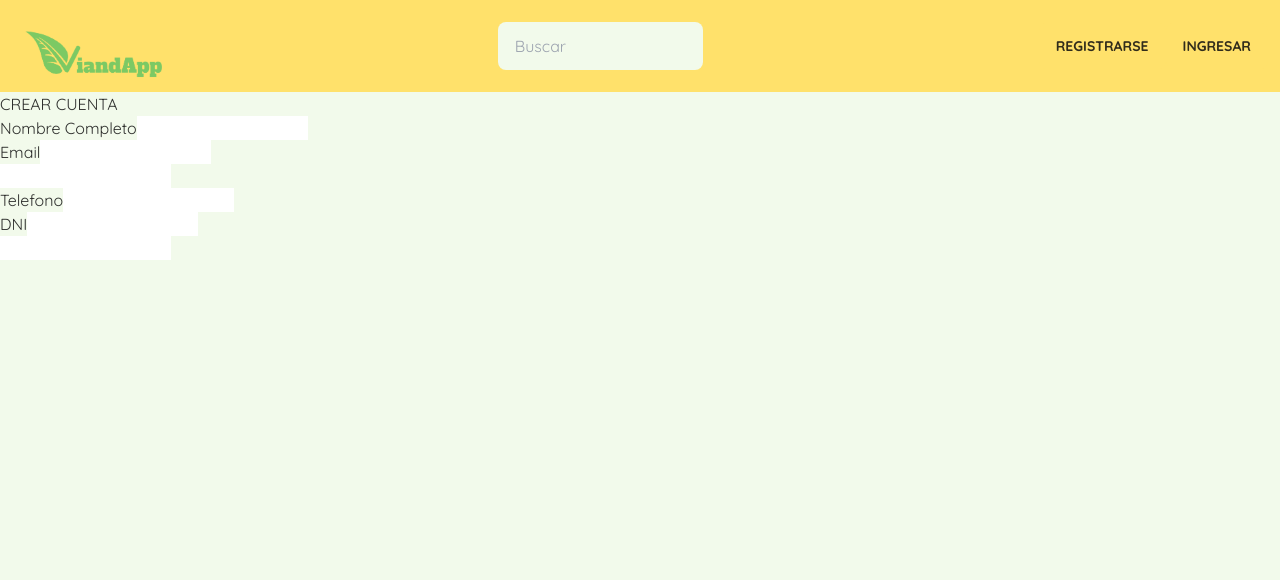
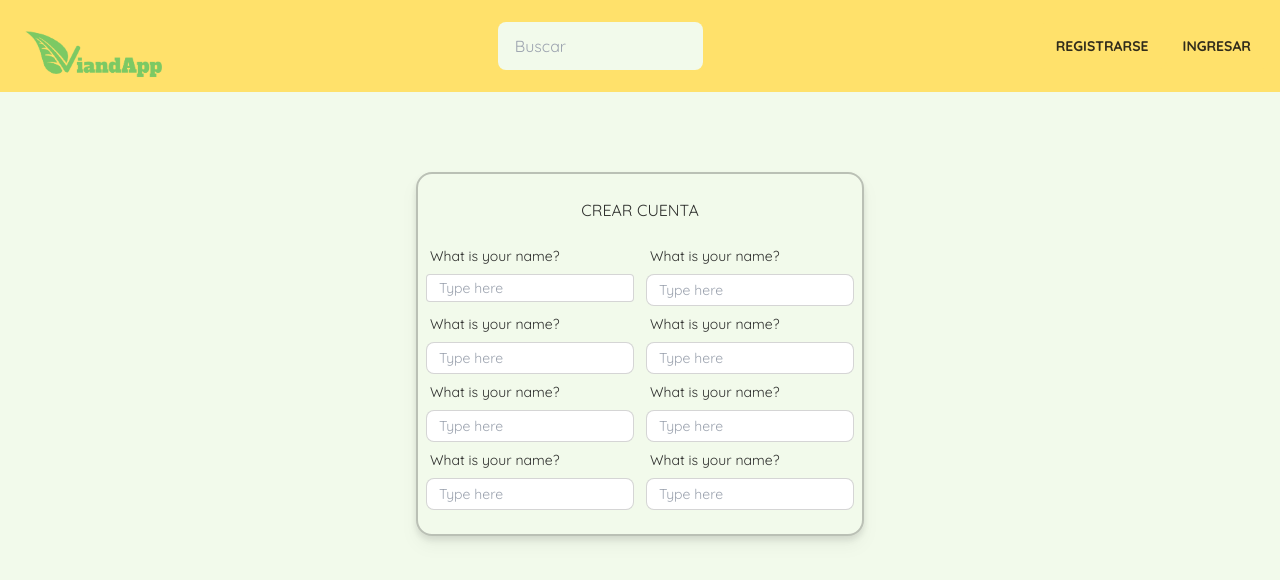
Before and after one commit to ProyectoFinal-Henry/Vianda-app, a Next.js app: page /catalog/registro in a window 1280 px wide. Shown: the top 580 px of the page. Built offline with nearby package versions, Linux system fonts and the light colour scheme.

Commit message:
change on resgiter

```diff
--- a/src/components/register/UserFormRegister.jsx
+++ b/src/components/register/UserFormRegister.jsx
@@ -1,62 +1,110 @@
 import React from "react";
+import FormResponsiveContainer from "../formaters/FormResponsiveContainer";
 
 export const UserFormRegister = () => {
   return (
-    <div id="contenedorPrincipal">
-      <div id="contenedorH1">
-        <h1>CREAR CUENTA</h1>
+    <FormResponsiveContainer>
+      <div
+        id="contenedorPrincipal"
+        className=" flex flex-col items-center justify-center min-w-full"
+      >
+        <div id="contenedorH1" className="justify-center mb-4">
+          <h1 className="text-center">CREAR CUENTA</h1>
         </div>
-      <form action="">
-        <div>
-          <ul>
-            <li>
-              <div>
-                <label htmlFor="nombre">Nombre Completo</label>
-                <input type="text" />
+        <form
+          action=""
+          className="min-w-full flex flex-col justify-center items-center"
+        >
+          <div className="flex flex-col md:flex-row   min-w-full gap-x-3">
+            <div className="form-control w-full  ">
+              <label className="label">
+                <span className="label-text">What is your name?</span>
+              </label>
+              <input
+                type="text"
+                placeholder="Type here"
+                className="input min-w-full input-bordered w-full  input-sm bg-white rounded h-7"
+              />
             </div>
-            </li>
-            <li>
-              <div>
-                <label htmlFor="email">Email</label>
-                <input type="email" />
+            <div className="form-control  w-full ">
+              <label className="label">
+                <span className="label-text">What is your name?</span>
+              </label>
+              <input
+                type="text"
+                placeholder="Type here"
+                className="input input-bordered w-full  input-sm bg-white"
+              />
             </div>
-            </li>
-          </ul>
           </div>
-
-        <div>
-          <ul>
-            <li>
-              <div>
-                <label htmlFor="telefono"></label>
-                <input type="tel" />
+          <div className="flex flex-col md:flex-row   min-w-full gap-x-3">
+            <div className="form-control w-full  ">
+              <label className="label">
+                <span className="label-text">What is your name?</span>
+              </label>
+              <input
+                type="text"
+                placeholder="Type here"
+                className="input min-w-full input-bordered w-full  input-sm bg-white"
+              />
             </div>
-            </li>
-            <li>
-              <div>
-                <label htmlFor="">Telefono</label>
-                <input type="text" />
+            <div className="form-control  w-full ">
+              <label className="label">
+                <span className="label-text">What is your name?</span>
+              </label>
+              <input
+                type="text"
+                placeholder="Type here"
+                className="input input-bordered w-full  input-sm bg-white"
+              />
             </div>
-              <div>
-                <label htmlFor="">DNI</label>
-                <input type="text" />
           </div>
-            </li>
-          </ul>
+          <div className="flex flex-col md:flex-row   min-w-full gap-x-3">
+            <div className="form-control w-full  ">
+              <label className="label">
+                <span className="label-text">What is your name?</span>
+              </label>
+              <input
+                type="text"
+                placeholder="Type here"
+                className="input min-w-full input-bordered w-full  input-sm bg-white"
+              />
             </div>
-
-        <div>
-          <ul>
-            <li>
-              <div>
-                <label htmlFor=""></label>
-                <input type="text" />
+            <div className="form-control  w-full ">
+              <label className="label">
+                <span className="label-text">What is your name?</span>
+              </label>
+              <input
+                type="text"
+                placeholder="Type here"
+                className="input input-bordered w-full  input-sm bg-white"
+              />
             </div>
-            </li>
-            <li></li>
-          </ul>
+          </div>
+          <div className="flex flex-col md:flex-row   min-w-full gap-x-3">
+            <div className="form-control w-full  ">
+              <label className="label">
+                <span className="label-text">What is your name?</span>
+              </label>
+              <input
+                type="text"
+                placeholder="Type here"
+                className="input min-w-full input-bordered w-full  input-sm bg-white"
+              />
+            </div>
+            <div className="form-control  w-full ">
+              <label className="label">
+                <span className="label-text">What is your name?</span>
+              </label>
+              <input
+                type="text"
+                placeholder="Type here"
+                className="input input-bordered w-full  input-sm bg-white"
+              />
+            </div>
           </div>
         </form>
       </div>
+    </FormResponsiveContainer>
   );
 };
```
Lines whose indentation alone changed are shown as unchanged.
